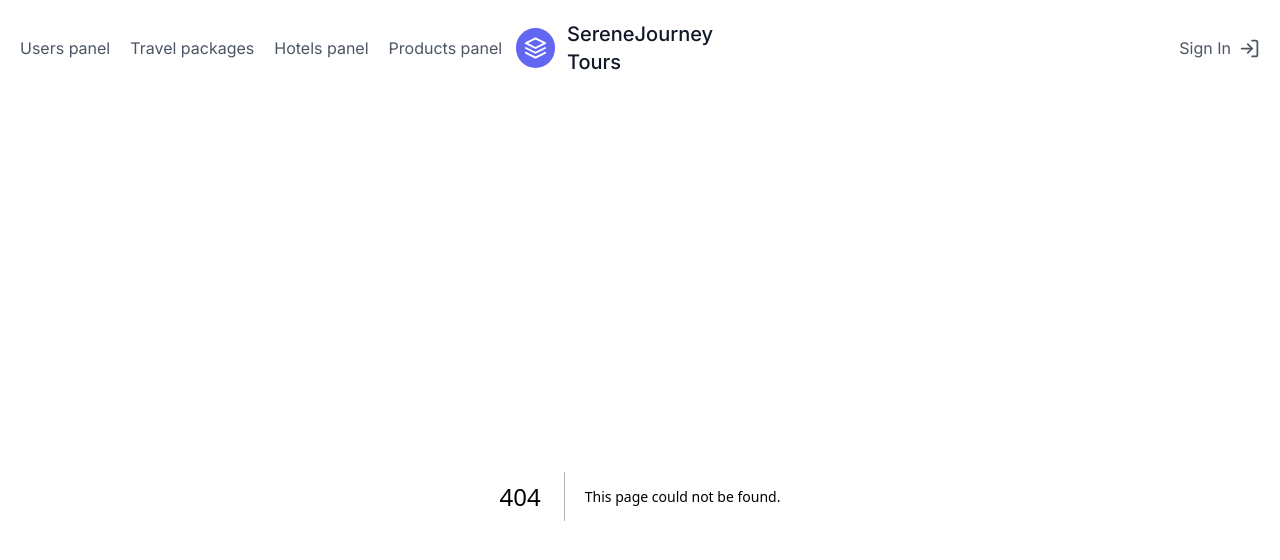
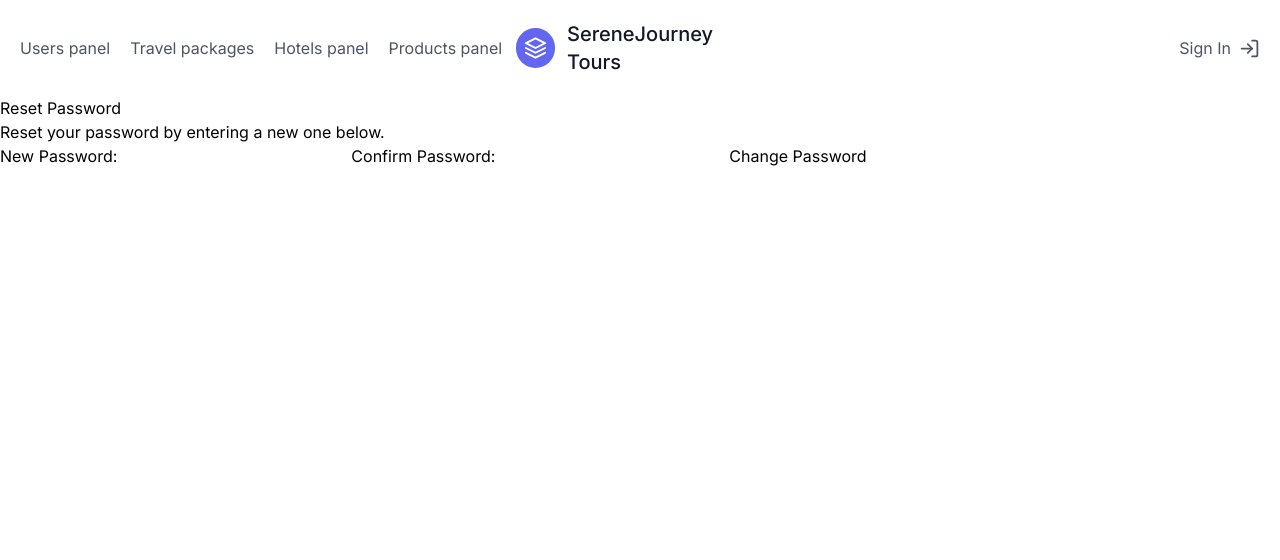
Before and after one commit to fdsssawe/serenejourney, a Next.js app: page /login/reset-password/1/1 in a window 1280 px wide. Before the commit this address had no page. Shown: the top 560 px of the page. Built offline with nearby package versions, Linux system fonts and the light colour scheme; no server answers.

Commit message:
Forgot password implemented

```diff
--- /dev/null
+++ b/app/(auth)/login/forgot-password/page.tsx
@@ -0,0 +1,39 @@
+"use client"
+import api from '@/http';
+import React, { useState } from 'react';
+
+const ForgotPasswordPage: React.FC = () => {
+    const [email, setEmail] = useState('');
+
+    const handleEmailChange = (e: React.ChangeEvent<HTMLInputElement>) => {
+        setEmail(e.target.value);
+    };
+
+    const handleSubmit = async (e: React.FormEvent) => {
+        e.preventDefault();
+
+            try {
+                await api.post('/forgot-password', {email});
+                alert('Password reset email sent');
+            } catch (error) {
+                console.error('An unexpected error happened occurred:', error);
+                alert('An unexpected error happened occurred');
+            }
+
+    };
+
+    return (
+        <div>
+            <h1>Forgot Password</h1>
+            <form onSubmit={handleSubmit}>
+                <label>
+                    Email:
+                    <input type="email" value={email} onChange={handleEmailChange} />
+                </label>
+                <button type="submit">Reset Password</button>
+            </form>
+        </div>
+    );
+};
+
+export default ForgotPasswordPage;
--- a/app/(auth)/login/page.tsx
+++ b/app/(auth)/login/page.tsx
@@ -42,7 +42,7 @@ const Login = () => {
         <div className="flex items-center justify-between">
           <label htmlFor="password" className="block text-sm font-medium leading-6 text-gray-900">Password</label>
           <div className="text-sm">
-            <a href="#" className="font-semibold text-indigo-600 hover:text-indigo-500">Forgot password?</a>
+            <a href="/login/forgot-password" className="font-semibold text-indigo-600 hover:text-indigo-500">Forgot password?</a>
           </div>
         </div>
         <div className="mt-2">
@@ -55,11 +55,6 @@ const Login = () => {
         <button type="submit" className="flex w-full justify-center rounded-md bg-indigo-600 px-3 py-1.5 text-sm font-semibold leading-6 text-white shadow-sm hover:bg-indigo-500 focus-visible:outline focus-visible:outline-2 focus-visible:outline-offset-2 focus-visible:outline-indigo-600">Sign in</button>
       </div>
     </form>
-
-    <p className="mt-10 text-center text-sm text-gray-500">
-      Not a member?
-      <a href="#" className="font-semibold leading-6 text-indigo-600 hover:text-indigo-500"> Start a 14 day free trial</a>
-    </p>
   </div>
 </div>
      );
--- /dev/null
+++ b/app/(auth)/login/reset-password/[id]/[token]/page.tsx
@@ -0,0 +1,77 @@
+'use client'
+import { useParams } from 'next/navigation';
+import React, { useState, useEffect } from 'react';
+import api from '@/http';
+import { useRouter } from 'next/navigation';
+
+
+const ResetPasswordPage: React.FC = () => {
+
+    const router = useRouter()
+
+    const varification = async (id: string | string[], token: string | string[]) => {
+        try {
+            const response = await api.get(`/reset-password/${id}/${token}`);
+            console.log(response);
+            if (response.data != true) {
+                router.push('/')
+            }
+        } catch (error) {
+            console.error('An unexpected error happened occurred:', error);
+        }
+
+    }
+
+    const { id, token } = useParams();
+
+
+
+    useEffect( () => {
+        varification(id, token);
+   }, []);
+
+
+    const [password, setpassword] = useState('');
+    const [cpassword, setcpassword] = useState('');
+
+    const handlePasswordChange = async () => {
+        if (password !== cpassword) {
+            console.log("Passwords do not match");
+            return;
+        }
+        try {
+            await api.post(`/reset-password-change/${id}/${token}`, { password, cpassword });
+            alert('Password reset successfully');
+            router.push('/login')
+        } catch (error) {
+            console.error('An unexpected error happened occurred:', error);
+            alert('An unexpected error happened occurred');
+        }
+    };
+
+    return (
+        <div>
+            <h1>Reset Password</h1>
+            <p>Reset your password by entering a new one below.</p>
+            <form onSubmit={handlePasswordChange}>
+                <label htmlFor="password">New Password:</label>
+                <input
+                    type="password"
+                    id="password"
+                    value={password}
+                    onChange={(e) => setpassword(e.target.value)}
+                />
+                <label htmlFor="cpassword">Confirm Password:</label>
+                <input
+                    type="password"
+                    id="cpassword"
+                    value={cpassword}
+                    onChange={(e) => setcpassword(e.target.value)}
+                />
+                <button type="submit">Change Password</button>
+            </form>
+        </div>
+    );
+};
+
+export default ResetPasswordPage;
--- a/app/(routes)/users/components/users-list.tsx
+++ b/app/(routes)/administration/users/components/users-list.tsx
@@ -30,7 +30,7 @@ const UsersList : React.FC<UsersListProps> = ({users}) => {
             users.map((specificUser)=>(
             <div className="p-2 lg:w-1/3 md:w-1/2 w-full" key={specificUser?._id}>
                 <div className="h-full flex items-center border-gray-200 border p-4 rounded-lg">
-                <svg width="70" height="70" viewBox="0 0 88 88" fill="none" xmlns="http://www.w3.org/2000/svg" className="mr-4">
+                <svg width="70" height="70" viewBox="0 0 88 88" fill="none" xmlns="http://www.w3.org/2000/svg" className="mr-4" >
                 <circle cx="44" cy="44" r="44" fill="#6366F1"/>
                 <path d="M42.295 20.3638C36.2037 21.0105 30.9512 25.4405 29.2187 31.4114C27.5412 37.2309 29.6175 43.8759 34.265 47.5218C34.8425 47.9758 35.3237 48.3885 35.3237 48.4298C35.3375 48.4711 35.0075 48.6499 34.6225 48.8288C33.3437 49.4066 31.46 50.6173 30.14 51.6904C26.5512 54.5933 23.8975 58.6931 22.7425 63.1231C22.3987 64.4439 22 67.1267 22 68.1035V68.64H24.1725H26.345L26.5237 67.0304C26.95 62.8617 28.49 59.4636 31.2812 56.5469C36.2587 51.3327 43.6425 49.6817 50.4212 52.2682C55.275 54.1255 59.1387 58.2529 60.7612 63.3295C61.2012 64.6778 61.5862 66.934 61.6 68.0484V68.64H63.8H66V67.9109C66 66.8377 65.6287 64.4852 65.2437 63.0268C63.635 56.9871 59.2075 51.5803 53.735 48.9939C53.1437 48.7049 52.6762 48.4573 52.6762 48.416C52.6762 48.3747 53.0475 48.0721 53.515 47.7281C55.2612 46.4349 57.2137 43.8897 58.135 41.7435C62.1775 32.2231 55.9212 21.4782 45.6775 20.3638C44.1237 20.1987 43.8762 20.1987 42.295 20.3638ZM45.6225 24.7526C51.3562 25.6881 55.3162 30.5859 54.9587 36.3091C54.6562 41.0693 51.5487 44.9078 46.9287 46.2423C45.5125 46.655 42.625 46.6825 41.25 46.3111C35.035 44.5913 31.5975 38.2077 33.6187 32.0855C35.255 27.1327 40.5075 23.9271 45.6225 24.7526Z" fill="white"/>
                 </svg>
@@ -43,7 +43,7 @@ const UsersList : React.FC<UsersListProps> = ({users}) => {
                <Menu as="div" className="relative inline-block text-left">
                 <div>
                 <Menu.Button as={Fragment}>
-                    <MoreHorizontal />
+                    <MoreHorizontal className="cursor-pointer"/>
                 </Menu.Button>
                 </div>
                 <Transition as={Fragment}
@@ -59,7 +59,7 @@ const UsersList : React.FC<UsersListProps> = ({users}) => {
                     <Menu.Item>
                     {({ active }) => (
                         <div
-                        className={`${active && "bg-gray-200 rounded-sm "} px-1.5`}
+                        className={`${active && "bg-gray-200 rounded-sm "} px-1.5 cursor-pointer`}
                         onClick={()=>UserService.deleteUser(user.isAdmin , specificUser )}
                         >
                         Delete account
@@ -71,7 +71,7 @@ const UsersList : React.FC<UsersListProps> = ({users}) => {
                     <Menu.Item>
                     {({ active }) => (
                         <div
-                        className={`${active && "bg-gray-200 rounded-sm"} px-1.5`}
+                        className={`${active && "bg-gray-200 rounded-sm"} px-1.5 cursor-pointer`}
                         >
                         Resset password
                         </div>
--- a/components/Navbar.tsx
+++ b/components/Navbar.tsx
@@ -12,7 +12,7 @@ const Navbar = () => {
         <header className="text-gray-600 body-font">
         <div className="container mx-auto flex flex-wrap p-5 flex-col md:flex-row items-center">
             <nav className="flex lg:w-2/5 flex-wrap items-center text-base md:ml-auto">
-            <a className="mr-5 hover:text-gray-900" href="/users">Users panel</a>
+            <a className="mr-5 hover:text-gray-900" href="/administration/users">Users panel</a>
             <a className="mr-5 hover:text-gray-900">Travel packages</a>
             <a className="mr-5 hover:text-gray-900">Hotels panel</a>
             <a className="hover:text-gray-900">Products panel</a>
--- a/http/index.ts
+++ b/http/index.ts
@@ -17,6 +17,7 @@ api.interceptors.response.use((config)=>{
 },async (error)=>{
     const originalRequest = error.config
     console.log(error)
+    if(error.response){
         if(error.response.status == 401){
             try{
                 const response = await axios.get(`${API_URL}/refresh`, { withCredentials: true });
@@ -28,6 +29,7 @@ api.interceptors.response.use((config)=>{
             }
         }
     }
+}
 )
 
 export default api
--- a/store/index.ts
+++ b/store/index.ts
@@ -66,7 +66,6 @@ export const useStore = create<useStoreParams>((set) => ({
           set({isLoading : true})
           const response = await AuthService.addUser(name, surname, email, password, cpassword);
           set({isLoading : false})
-          window.location.href = 'http://localhost:3000/'
           return response.data.user;
           }
           catch(e : any){
```
Also changed, not shown: app/(routes)/administration/users/components/modal.tsx (renamed from app/(routes)/users/components/modal.tsx), app/(routes)/administration/users/page.tsx (renamed from app/(routes)/users/page.tsx). Lines whose indentation alone changed are shown as unchanged.
